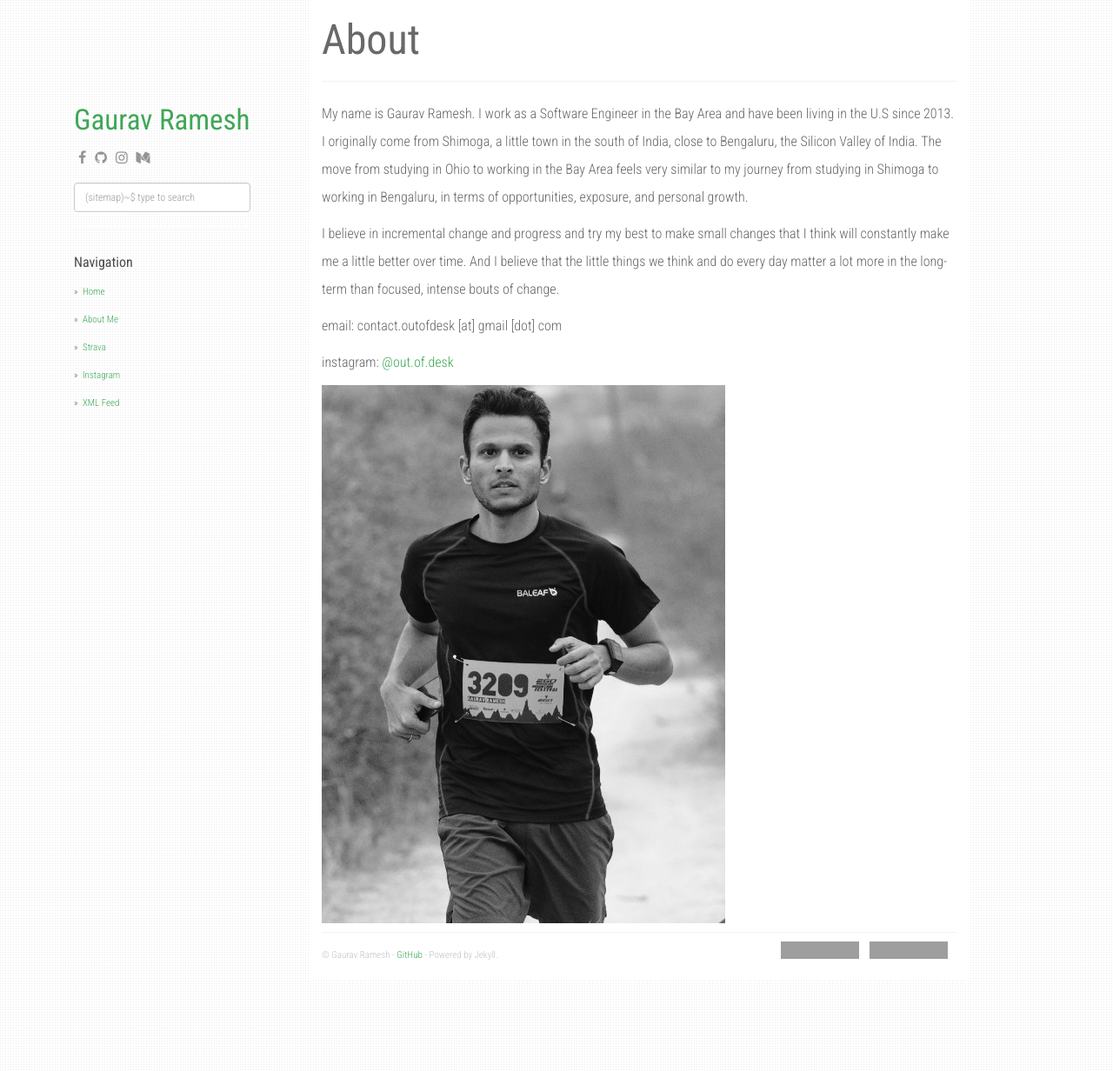
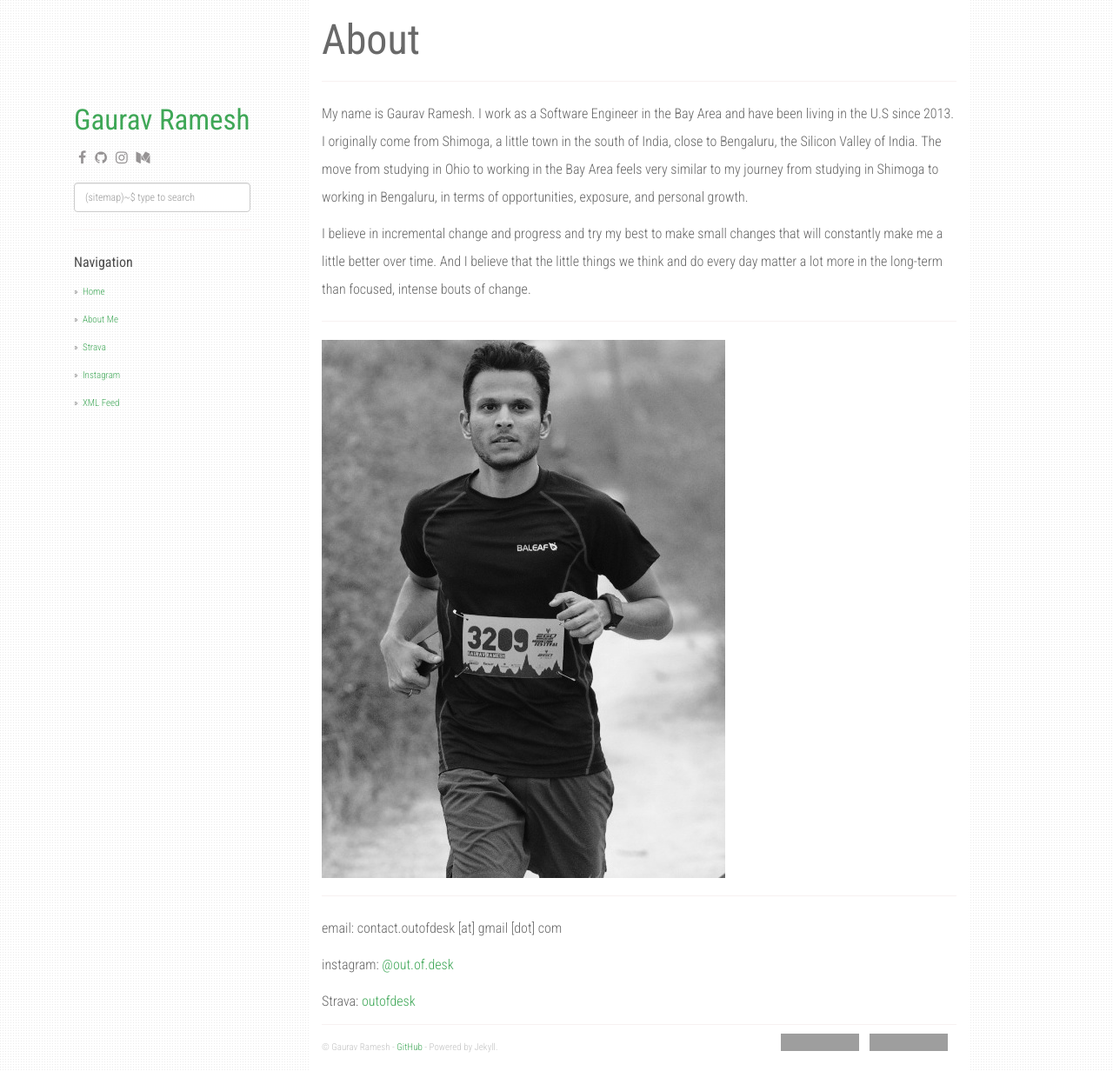
Before and after one commit to outofdesk/outofdesk.github.io, a Jekyll site: the page built from about.md, in a window 1280 px wide and 1232 px high. Shown: the whole window at 87% size. Built offline with Jekyll 4.4.1, drawn with Linux system fonts in a browser that asks for light colours; nearby versions of some CDN libraries; grey boxes are pictures that could not be loaded.

Commit message:
update about

```diff
--- a/about.md
+++ b/about.md
@@ -5,11 +5,15 @@ permalink: /about/
 ---
 My name is Gaurav Ramesh. I work as a Software Engineer in the Bay Area and have been living in the U.S since 2013. I originally come from Shimoga, a little town in the south of India, close to Bengaluru, the Silicon Valley of India. The move from studying in Ohio to working in the Bay Area feels very similar to my journey from studying in Shimoga to working in Bengaluru, in terms of opportunities, exposure, and personal growth.
 
-I believe in incremental change and progress and try my best to make small changes that I think will constantly make me a little better over time.
+I believe in incremental change and progress and try my best to make small changes that will constantly make me a little better over time.
 And I believe that the little things we think and do every day matter a lot more in the long-term than focused, intense bouts of change.
 
+*****
+![Me](/static/img/running-profile.jpeg)
+
+*****
 email: contact.outofdesk [at] gmail [dot] com
 
 instagram: [@out.of.desk](https://instagram.com/out.of.desk)
 
-![Me](/static/img/running-profile.jpeg)
+Strava: [outofdesk](https://www.strava.com/athletes/outofdesk)
```
Also changed, not shown: 3 other files.
